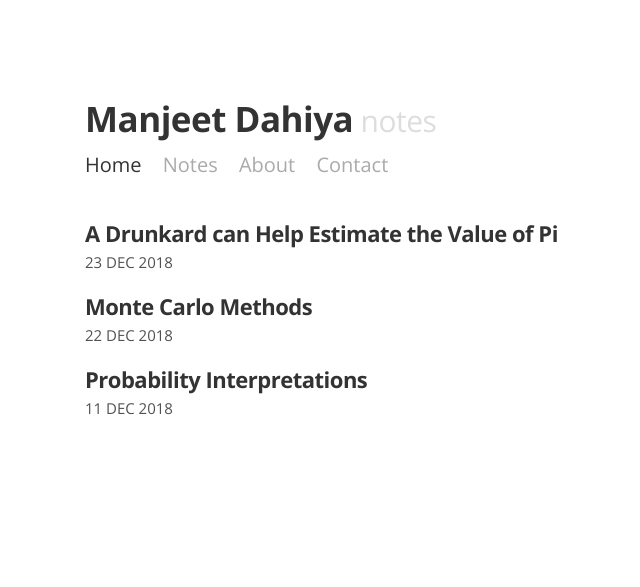
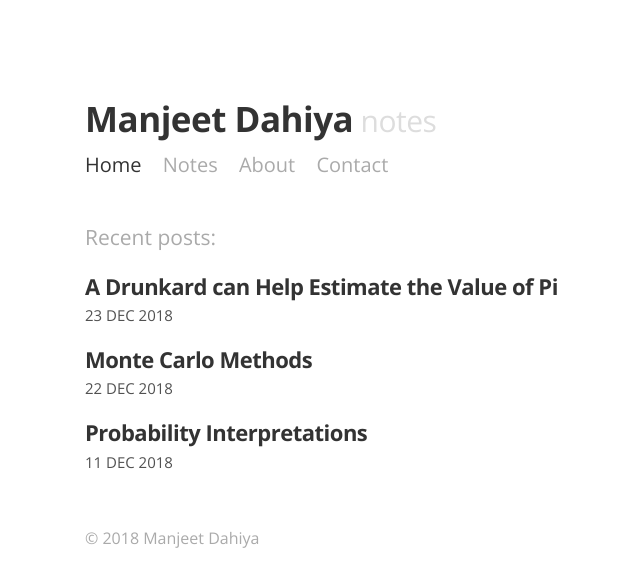
Before and after one commit to manjeetdahiya/manjeetdahiya.github.io, a Jekyll site: the page built from index.html, in a window 1280 px wide. Shown: the top 587 px of the page, without its empty margins (195-835 px from the left). Built offline with Jekyll 4.4.1, drawn with Linux system fonts in a browser that asks for light colours.

Commit message:
add footer

```diff
--- /dev/null
+++ b/_includes/footer.html
@@ -0,0 +1,2 @@
+<br>
+<p style="color: #aaa; font-size: 0.8rem">&copy; 2018 Manjeet Dahiya<p>
--- a/_layouts/page.html
+++ b/_layouts/page.html
@@ -9,3 +9,5 @@ layout: default
 </header>
 
 {{ content }}
+
+{% include footer.html %}
--- a/_layouts/post.html
+++ b/_layouts/post.html
@@ -13,3 +13,5 @@ layout: default
   </div>
   {{ content }}
 </div>
+
+{% include footer.html %}
--- a/index.html
+++ b/index.html
@@ -1,6 +1,9 @@
 ---
 layout: page
 ---
+
+<p style="color: #aaa; font-weight: 300; font-size: 1.05rem">Recent posts:</p>
+
 <div class="content list">
 {% if site.posts.size == 0 %}
   <h3>No post found</h3>
```
